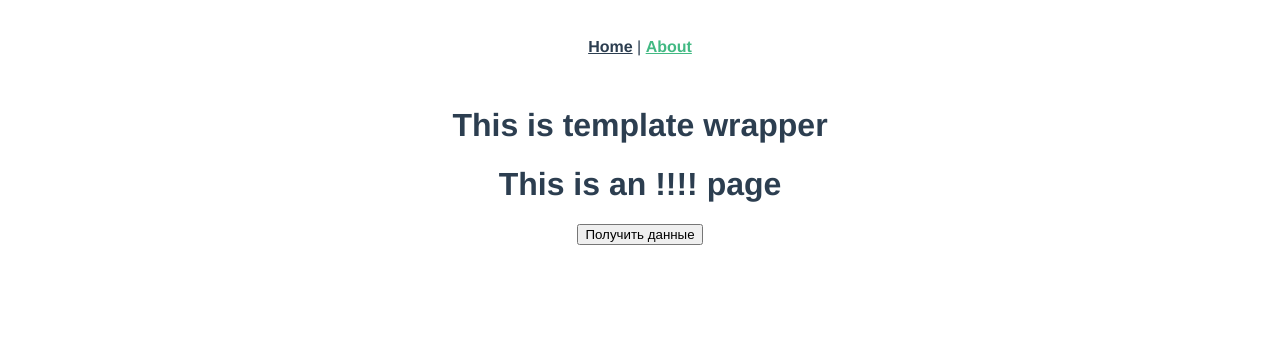
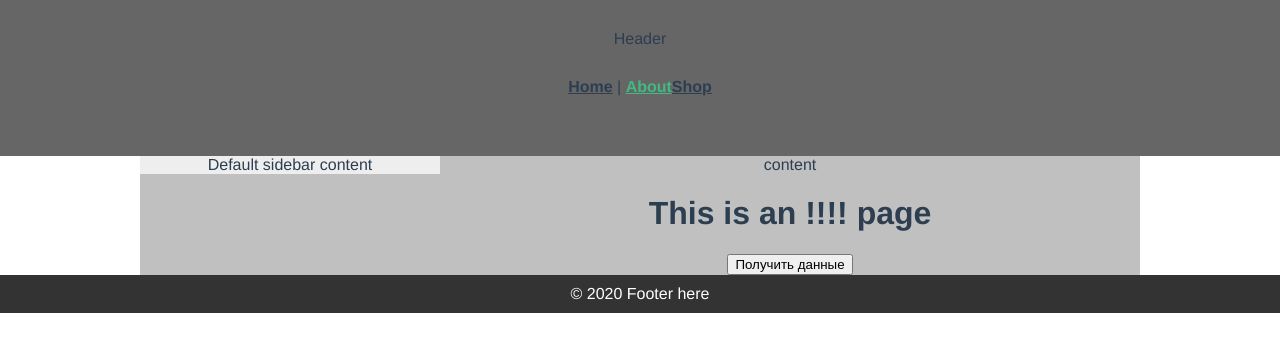
Before and after one commit to deceptikon/vuejsdemo, a Vue app: page /about in a window 1280 px wide. Shown: the top 352 px of the page. Built offline with nearby package versions, Linux system fonts and the light colour scheme.

Commit message:
test shop added

```diff
--- a/src/App.vue
+++ b/src/App.vue
@@ -1,9 +1,9 @@
 <template>
   <div id="app">
-    <div id="nav">
+    <!-- <div id="nav">
       <router-link to="/">Home</router-link> |
       <router-link to="/about">About</router-link>
-    </div>
+    </div> -->
     <router-view/>
   </div>
 </template>
@@ -15,6 +15,11 @@
   -moz-osx-font-smoothing: grayscale;
   text-align: center;
   color: #2c3e50;
+}
+
+body {
+  margin: 0;
+  padding: 0;
 }
 
 #nav {
--- /dev/null
+++ b/src/components/Cart.vue
@@ -0,0 +1,32 @@
+<template>
+  <div class="cart" v-if="cartData.length > 0">
+    <div class="cart-item" v-for="cart in cartData" v-bind:key="cart.id">
+      <h5>
+        {{ getCartProduct(cart.product_id).name }}
+        {{ cart.quantity }}
+        ${{ cart.quantity * getCartProduct(cart.product_id).price }}
+      </h5>
+    </div>
+  </div>
+  <div v-else> Корзина пуста</div>
+</template>
+
+<script>
+export default {
+  name: 'Cart',
+  props: {
+    cartData: Array,
+    products: Array
+  },
+  methods: {
+    getCartProduct(id) {
+      console.warn("!!!!!!!!!!!!!!!!!", id, this.products);
+      if (this.products && this.products.length) {
+        const theProduct = this.products.filter(p => p.id === id);
+        if (theProduct) return theProduct[0];
+      }
+      return {};
+    }
+  },
+};
+</script>
--- a/src/components/MyTemplate.vue
+++ b/src/components/MyTemplate.vue
@@ -1,7 +1,23 @@
 <template>
-  <div class="template">
-    <h1>This is template wrapper</h1>
-     <slot>No data passed to template</slot>
+  <div class="page">
+    <div class="header">
+      Header
+      <div id="nav">
+        <router-link to="/">Home</router-link> |
+        <router-link to="/about">About</router-link>
+        <router-link to="/shop">Shop</router-link>
+      </div>
+    </div>
+    <div class="container">
+      <div class="sidebar">
+        <slot name="sidebar">Default sidebar content</slot>
+      </div>
+      <div class="content">
+        content
+        <slot>No data passed to template</slot>
+      </div>
+    </div>
+    <div class="footer">&copy; 2020 Footer here</div>
   </div>
 </template>
 
@@ -9,3 +25,29 @@
 export default {
   name: 'MyTemplate',
 };
+</script>
+
+<style scoped>
+  .header {
+    background: #666;
+    padding: 30px 10px;
+  }
+  .container {
+    margin: 0 auto;
+    max-width: 1000px;
+    background: silver;
+  }
+  .content {
+    margin-left: 300px;
+  }
+  .sidebar {
+    background: #EEE;
+    width: 300px;
+    float: left;
+  }
+  .footer {
+    background: #333;
+    color: #FFF;
+    padding: 10px 10px;
+  }
+</style>
--- a/src/components/Product.vue
+++ b/src/components/Product.vue
@@ -1,11 +1,11 @@
 <template>
-  <div>
-    <div class="posts" v-for="post in data" v-bind:key="post.id">
+  <div class="products">
+    <div class="item" v-for="post in data" v-bind:key="post.id">
       <h5>{{ post.name }} - {{ post.price }} </h5>
+      <button @click="buy(post.id)">Купить</button>
       <blockquote>
         {{ post.description }}
       </blockquote>
-      <button @click="buy(post.id)">Купить</button>
     </div>
   </div>
 </template>
@@ -24,3 +24,20 @@ export default {
   },
 };
 </script>
+
+<style scoped>
+.products {
+
+}
+.item {
+  display: inline-block;
+  border: 1px solid orange;
+  border-radius: 5px;
+  width: 100px;
+  height: 100px;
+  background: #FFF;
+  padding: 5px;
+  margin: 5px;
+  overflow: hidden;
+}
+</style>
--- a/src/router/index.js
+++ b/src/router/index.js
@@ -1,6 +1,7 @@
 import Vue from 'vue'
 import VueRouter from 'vue-router'
 import Home from '../views/Home.vue'
+import Shop from '../views/Shop.vue'
 
 Vue.use(VueRouter)
 
@@ -9,6 +10,11 @@ const routes = [
     path: '/',
     name: 'home',
     component: Home
+  },
+  {
+    path: '/shop',
+    name: 'shop',
+    component: Shop
   },
   {
     path: '/about',
--- /dev/null
+++ b/src/views/Shop.vue
@@ -0,0 +1,105 @@
+<template>
+  <TemplateWrapper>
+    <template v-slot:sidebar>
+      <button @click="onBtnClick">
+        Получить данные
+      </button>
+      <Cart :cartData="cart" :products="products"/>
+      <div class="clear" />
+    </template>
+    <div class="shop">
+      <Product
+        :data="products"
+        @buyBtnPressed="buyBtnPressed"
+      />
+    </div>
+  </TemplateWrapper>
+</template>
+
+<script>
+import axios from 'axios';
+import Product from '@/components/Product.vue';
+import Cart from '@/components/Cart.vue';
+import TemplateWrapper from '@/components/MyTemplate.vue'
+
+export default {
+  name: 'About',
+  components: {
+    Product,
+    Cart,
+    TemplateWrapper,
+  },
+  props: {
+    msg: String
+  },
+  mounted() {
+    this.getData();
+    this.getCart();
+  },
+  data() {
+    return {
+      // apiUrl: 'https://jsonplaceholder.typicode.com/posts',
+      apiUrl: 'http://127.0.0.1:8000/api',
+      test: 'test',
+      products: [],
+      cart: []
+    };
+  },
+
+  methods: {
+    buyBtnPressed(id) {
+      console.log('кнопку нажал', id);
+      axios.put(`${this.apiUrl}/cart/`, { product: id })
+      .then((response) => {
+        console.warn('Ответ на добавление в корзину: ', response);
+        this.getCart();
+      })
+      .catch(function (error) {
+        console.log(error);
+      });
+    },
+    getData() {
+      axios.get(`${this.apiUrl}/tovars/`)
+      .then((response) => {
+        // handle success
+        console.log('Ответ: ', response);
+        this.products = response.data;
+      })
+      .catch(function (error) {
+        // handle error
+        console.log(error);
+      })
+      .finally(function () {
+        // always executed
+      });
+    },
+    getCart() {
+      axios.get(`${this.apiUrl}/cart/`)
+      .then((response) => {
+        console.warn('Ответ: ', response);
+        this.cart = response.data;
+      })
+      .catch(function (error) {
+        console.log(error);
+      });
+    },
+    onBtnClick(e) {
+      this.getData();
+      this.getCart();
+      // eslint-disable-next-line no-console
+      console.warn('button clicked', e);
+      // eslint-disable-next-line no-console
+      console.log('button clicked', e);
+      // eslint-disable-next-line no-console
+      console.error('button clicked', e);
+    }
+
+  }
+}
+</script>
+
+<style scoped>
+.clear {
+  clear:both;
+}
+</style>
```
